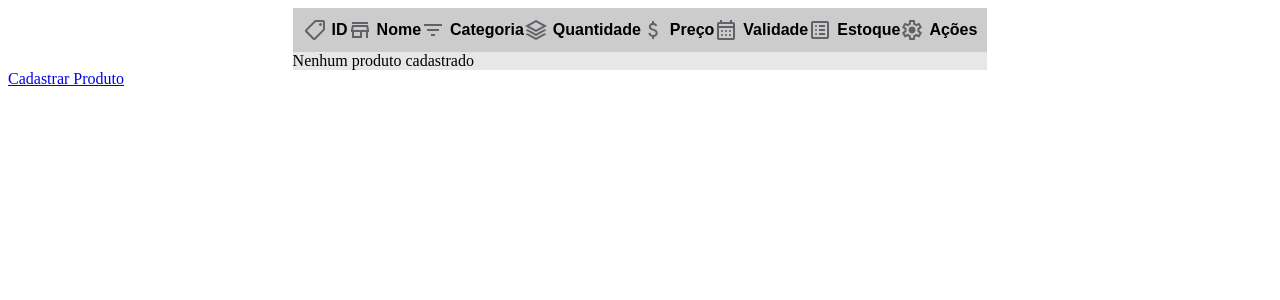
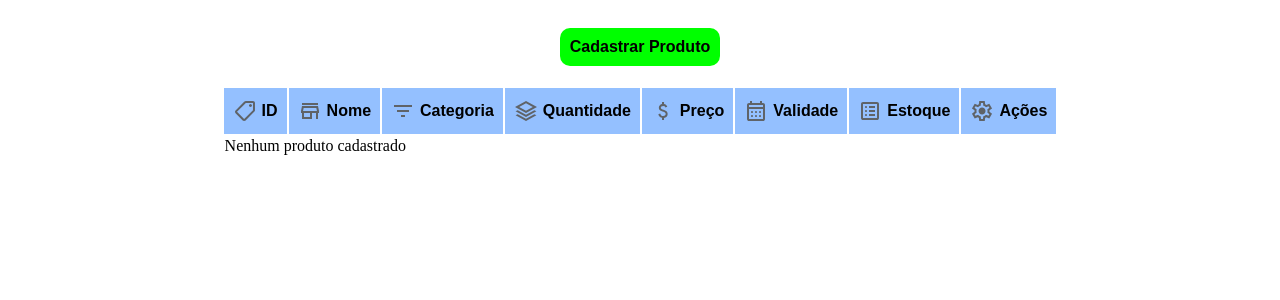
Before and after one commit to thomazandreywalicoski/curso-php, a PHP site: page /produtos.php in a window 1280 px wide. Shown: the top 300 px of the page. Run offline with PHP 8.4, Linux system fonts and the light colour scheme; data that the repository does not hold is empty.

Commit message:
Tabela quase finalizada

```diff
--- a/crud_produtos/estilo/lista_produtos.css
+++ b/crud_produtos/estilo/lista_produtos.css
@@ -3,38 +3,57 @@
     justify-content: center;
 }
 
-.tabela-produtos-cadastrados {
-    background-color: #e7e7e7;
-}
-
-.cabecalho-tabela {
-    background-color: #ccc;
-    padding: 10px;
-    display: flex;
-
-}
-
-.coluna-tabela {
-    display: flex;
-    align-items: center;
-    gap: 5px;
-    font-family: Arial, Helvetica, sans-serif;
-    font-weight: 600;
+table {
+    background-color: white;
 }
 
 p {
     margin: 0px;
 }
 
-.dados-produto {
+.cabecalho-tabela {
+    background-color: #94c0ff;
+}
+
+.informacao-tabela {
     display: flex;
-    gap: 10px;
-    padding: 10px;
-    border-bottom: 1px solid #ccc;
-    justify-content: space-between;
+    align-items: center;
+    justify-content: center;
+    gap: 5px;
+    padding: 10px 8px;
+    font-family: Arial, Helvetica, sans-serif;
+    font-weight: 600;
+}
+
+.corpo-tabela:nth-child(even) {
+    background-color:#77b0ff6e;
+}
+
+.dado-produto {
+    padding: 8px;
+    font-family: Arial, Helvetica, sans-serif;
+}
+
+.dado-produto-centralizado {
+    text-align: center;
 }
 
 
-.informacao-produto {
+
+
+.container-cadastrar {
+    display: flex;
+    justify-content: center;
+    padding: 20px;
+}
+
+.btn-cadastrar {
+    background-color: rgb(0, 255, 0);
+    padding: 10px;
     font-family: Arial, Helvetica, sans-serif;
+    font-weight: 600;
+    border-radius: 10px;
+    text-decoration: none;
+    color: black;
+
 }
--- a/crud_produtos/produtos.php
+++ b/crud_produtos/produtos.php
@@ -18,61 +18,90 @@ $num_produtos = $query_produtos->num_rows; // Verifica quantos produtos tem cada
     <title>Lista de Produtos</title>
 </head>
 <body>
+
+    <div class="container-cadastrar">
+        <a class="btn-cadastrar" href="cadastrar_produto.php">Cadastrar Produto</a>
+    </div>
+
     <div class="container-produtos-cadastrados">
         <div class="tabela-produtos-cadastrados">
-            <div class="cabecalho-tabela">
 
-                <div class="coluna-tabela">
+            <table>
+
+                <thead>
+
+                    <tr class="cabecalho-tabela">
+
+                        <th class="coluna-tabela">
+                            <div class="informacao-tabela">
                                 <svg class="icone-coluna" xmlns="http://www.w3.org/2000/svg" height="24px" viewBox="0 -960 960 960" width="24px" fill="#5f6368">
                                     <path d="M446-80q-15 0-30-6t-27-18L103-390q-12-12-17.5-26.5T80-446q0-15 5.5-30t17.5-27l352-353q11-11 26-17.5t31-6.5h287q33 0 56.5 23.5T879-800v287q0 16-6 30.5T856-457L503-104q-12 12-27 18t-30 6Zm0-80 353-354v-286H513L160-446l286 286Zm253-480q25 0 42.5-17.5T759-700q0-25-17.5-42.5T699-760q-25 0-42.5 17.5T639-700q0 25 17.5 42.5T699-640ZM480-480Z"/>
                                 </svg>
                                 <p>ID</p>
                             </div>
-                <div class="coluna-tabela">
+                        </th>
+                        <th class="coluna-tabela">
+                            <div class="informacao-tabela">
                                 <svg xmlns="http://www.w3.org/2000/svg" height="24px" viewBox="0 -960 960 960" width="24px" fill="#5f6368">
                                     <path d="M160-720v-80h640v80H160Zm0 560v-240h-40v-80l40-200h640l40 200v80h-40v240h-80v-240H560v240H160Zm80-80h240v-160H240v160Zm-38-240h556-556Zm0 0h556l-24-120H226l-24 120Z"/>
                                 </svg>
                                 <p>Nome</p>
                             </div>
-                <div class="coluna-tabela">
+                        </th>
+                        <th class="coluna-tabela">
+                            <div class="informacao-tabela">
                                 <svg xmlns="http://www.w3.org/2000/svg" height="24px" viewBox="0 -960 960 960" width="24px" fill="#5f6368">
                                     <path d="M400-240v-80h160v80H400ZM240-440v-80h480v80H240ZM120-640v-80h720v80H120Z"/>
                                 </svg>
                                 <p>Categoria</p>
                             </div>
-                <div class="coluna-tabela">
+                        </th>
+                        <th class="coluna-tabela">
+                            <div class="informacao-tabela">
                                 <svg xmlns="http://www.w3.org/2000/svg" height="24px" viewBox="0 -960 960 960" width="24px" fill="#5f6368">
                                     <path d="M480-400 40-640l440-240 440 240-440 240Zm0 160L63-467l84-46 333 182 333-182 84 46-417 227Zm0 160L63-307l84-46 333 182 333-182 84 46L480-80Zm0-411 273-149-273-149-273 149 273 149Zm0-149Z"/>
                                 </svg>
                                 <p>Quantidade</p>
                             </div>
-                <div class="coluna-tabela">
+                        </th>
+                        <th class="coluna-tabela">
+                            <div class="informacao-tabela">
                                 <svg xmlns="http://www.w3.org/2000/svg" height="24px" viewBox="0 -960 960 960" width="24px" fill="#5f6368">
                                     <path d="M441-120v-86q-53-12-91.5-46T293-348l74-30q15 48 44.5 73t77.5 25q41 0 69.5-18.5T587-356q0-35-22-55.5T463-458q-86-27-118-64.5T313-614q0-65 42-101t86-41v-84h80v84q50 8 82.5 36.5T651-650l-74 32q-12-32-34-48t-60-16q-44 0-67 19.5T393-614q0 33 30 52t104 40q69 20 104.5 63.5T667-358q0 71-42 108t-104 46v84h-80Z"/>
                                 </svg>
                                 <p>Preço</p>
                             </div>
-                <div class="coluna-tabela">
+                        </th>
+                        <th class="coluna-tabela">
+                            <div class="informacao-tabela">
                                 <svg xmlns="http://www.w3.org/2000/svg" height="24px" viewBox="0 -960 960 960" width="24px" fill="#5f6368">
                                     <path d="M200-80q-33 0-56.5-23.5T120-160v-560q0-33 23.5-56.5T200-800h40v-80h80v80h320v-80h80v80h40q33 0 56.5 23.5T840-720v560q0 33-23.5 56.5T760-80H200Zm0-80h560v-400H200v400Zm0-480h560v-80H200v80Zm0 0v-80 80Zm280 240q-17 0-28.5-11.5T440-440q0-17 11.5-28.5T480-480q17 0 28.5 11.5T520-440q0 17-11.5 28.5T480-400Zm-160 0q-17 0-28.5-11.5T280-440q0-17 11.5-28.5T320-480q17 0 28.5 11.5T360-440q0 17-11.5 28.5T320-400Zm320 0q-17 0-28.5-11.5T600-440q0-17 11.5-28.5T640-480q17 0 28.5 11.5T680-440q0 17-11.5 28.5T640-400ZM480-240q-17 0-28.5-11.5T440-280q0-17 11.5-28.5T480-320q17 0 28.5 11.5T520-280q0 17-11.5 28.5T480-240Zm-160 0q-17 0-28.5-11.5T280-280q0-17 11.5-28.5T320-320q17 0 28.5 11.5T360-280q0 17-11.5 28.5T320-240Zm320 0q-17 0-28.5-11.5T600-280q0-17 11.5-28.5T640-320q17 0 28.5 11.5T680-280q0 17-11.5 28.5T640-240Z"/>
                                 </svg>
                                 <p>Validade</p>
                             </div>
-                <div class="coluna-tabela">
+                        </th>
+                        <th class="coluna-tabela">
+                            <div class="informacao-tabela">
                                 <svg xmlns="http://www.w3.org/2000/svg" height="24px" viewBox="0 -960 960 960" width="24px" fill="#5f6368">
                                     <path d="M320-280q17 0 28.5-11.5T360-320q0-17-11.5-28.5T320-360q-17 0-28.5 11.5T280-320q0 17 11.5 28.5T320-280Zm0-160q17 0 28.5-11.5T360-480q0-17-11.5-28.5T320-520q-17 0-28.5 11.5T280-480q0 17 11.5 28.5T320-440Zm0-160q17 0 28.5-11.5T360-640q0-17-11.5-28.5T320-680q-17 0-28.5 11.5T280-640q0 17 11.5 28.5T320-600Zm120 320h240v-80H440v80Zm0-160h240v-80H440v80Zm0-160h240v-80H440v80ZM200-120q-33 0-56.5-23.5T120-200v-560q0-33 23.5-56.5T200-840h560q33 0 56.5 23.5T840-760v560q0 33-23.5 56.5T760-120H200Zm0-80h560v-560H200v560Zm0-560v560-560Z"/>
                                 </svg>
                                 <p>Estoque</p>
                             </div>
-                <div class="coluna-tabela">
+                        </th>
+                        <th class="coluna-tabela">
+                            <div class="informacao-tabela">
                                 <svg xmlns="http://www.w3.org/2000/svg" height="24px" viewBox="0 -960 960 960" width="24px" fill="#5f6368">
                                     <path d="m370-80-16-128q-13-5-24.5-12T307-235l-119 50L78-375l103-78q-1-7-1-13.5v-27q0-6.5 1-13.5L78-585l110-190 119 50q11-8 23-15t24-12l16-128h220l16 128q13 5 24.5 12t22.5 15l119-50 110 190-103 78q1 7 1 13.5v27q0 6.5-2 13.5l103 78-110 190-118-50q-11 8-23 15t-24 12L590-80H370Zm70-80h79l14-106q31-8 57.5-23.5T639-327l99 41 39-68-86-65q5-14 7-29.5t2-31.5q0-16-2-31.5t-7-29.5l86-65-39-68-99 42q-22-23-48.5-38.5T533-694l-13-106h-79l-14 106q-31 8-57.5 23.5T321-633l-99-41-39 68 86 64q-5 15-7 30t-2 32q0 16 2 31t7 30l-86 65 39 68 99-42q22 23 48.5 38.5T427-266l13 106Zm42-180q58 0 99-41t41-99q0-58-41-99t-99-41q-59 0-99.5 41T342-480q0 58 40.5 99t99.5 41Zm-2-140Z"/>
                                 </svg>
                                 <p>Ações</p>
                             </div>
-            </div>
+                        </th>
 
-            <div class="corpo-tabela">
+                    </tr> <!-- .cabecalho-tabela -->
+
+                </thead>
+
+                <tbody>
 
                     <?php
                     if($num_produtos == 0) {
@@ -92,32 +121,51 @@ $num_produtos = $query_produtos->num_rows; // Verifica quantos produtos tem cada
                             $validade = "Não Informado";
                             if(!empty($produto['validade'])) {
                                 $validade = implode('/', array_reverse(explode('-',$produto['validade'])));
-
                             }
 
                         ?>
+                            <tr class="corpo-tabela">
 
                                 <div class="dados-produto">
-                            <div class="informacao-produto"><?php echo $produto['id'] ?></div>
-                            <div><?php echo $produto['nome'] ?></div>
-                            <div><?php echo $produto['categoria'] ?></div>
-                            <div><?php echo $produto['quantidade'] ?></div>
-                            <div><?php echo "R$" . $preco ?></div>
-                            <div><?php echo $validade ?></div>
-                            <div><?php echo $produto['estoque'] ?></div>
-                            <div></div>
+                                    <td class="dado-produto dado-produto-centralizado">
+                                        <?php echo $produto['id'] ?>
+                                    </td>
+                                    <td class="dado-produto">
+                                        <?php echo $produto['nome'] ?>
+                                    </td>
+                                    <td class="dado-produto">
+                                        <?php echo $produto['categoria'] ?>
+                                    </td>
+                                    <td class="dado-produto">
+                                        <?php echo $produto['quantidade'] ?>
+                                    </td>
+                                    <td class="dado-produto">
+                                        <?php echo "R$" . $preco ?>
+                                    </td>
+                                    <td class="dado-produto dado-produto-centralizado">
+                                        <?php echo $validade ?>
+                                    </td>
+                                    <td class="dado-produto dado-produto-centralizado">
+                                        <?php echo $produto['estoque'] ?>
+                                    </td>
+                                    <td class="dado-produto">
+
+                                    </td>
                                 </div>
+                            </tr> <!-- .corpo-tabela -->
 
                         <?php
                         }
                     } ?>
 
-            </div>
+                </tbody>
+
+            </table>
 
         </div>
     </div>
 
-    <a href="cadastrar_produto.php">Cadastrar Produto</a>
+
 
 </body>
 </html>
```
Lines whose indentation alone changed are shown as unchanged.
